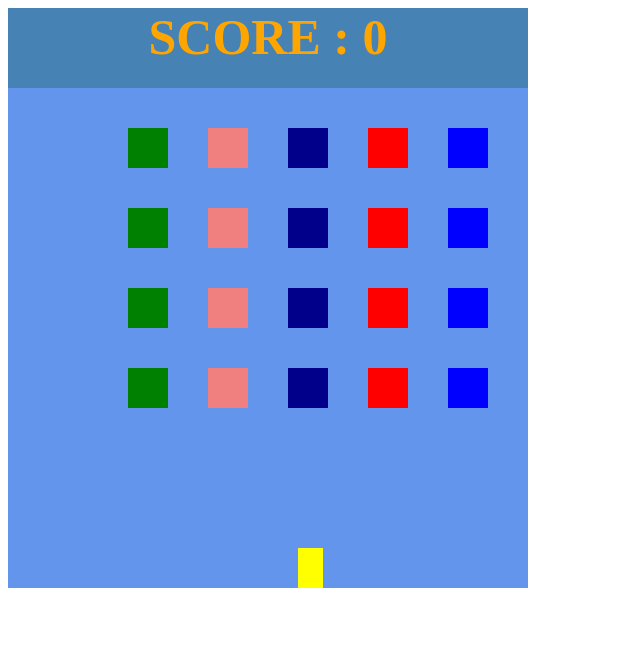
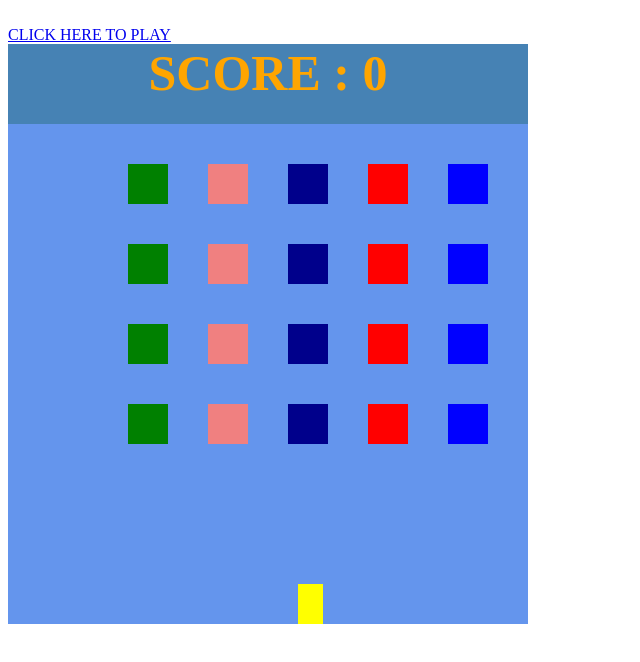
Before and after one commit to codotronix/brick-breaker, a plain HTML site: page index.html in a window 1280 px wide. Shown: the whole page, without its empty margins (0-640 px from the left). Drawn offline with Linux system fonts and the light colour scheme.

Commit message:
added an anchor tag to the main game page
if this anchor tag works then in next step the game html things will be deleted from here... See, Testing continues... :)

```diff
--- a/index.html
+++ b/index.html
@@ -14,6 +14,9 @@
 
 
 <body>
+<br/>
+    <a href="BrickBreaker.html">CLICK HERE TO PLAY</a>
+<br/>
     <div id="Scoreboard">SCORE : 0</div>
 
     <div id="arena">
```
